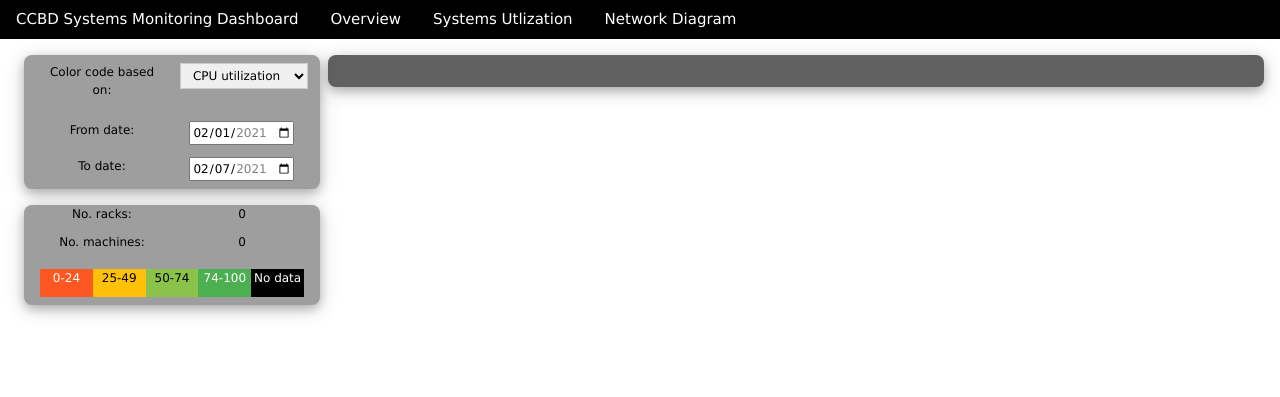
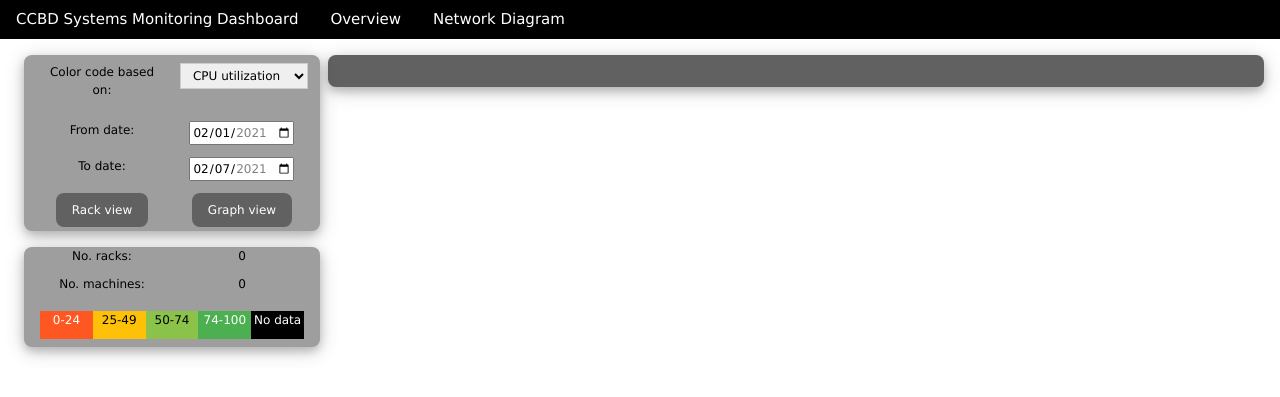
Before and after one commit to SofDevs-Do/R-LMON, a Flask app: page / in a window 1280 px wide. Shown: the top 397 px of the page. Run offline with Flask 2, Linux system fonts and the light colour scheme; data that the repository does not hold is empty; some libraries are stand-ins or nearby versions.

Commit message:
Revamp of overview page.        1) Added buttons to switch for graph, or rack view of servers.        2) The graph view now has a sorted section which can be sorted        	  either in an ascending or descending order.

```diff
--- a/web_app/static/js/rlmon_action.js
+++ b/web_app/static/js/rlmon_action.js
@@ -1,7 +1,7 @@
 navigation_selector_obj={
 
     backend_url: "http://127.0.0.1:8000",
-    prev_view : "overview-div",
+    prev_view : "machine-overview-data-div",
 
     setup_nav_buttons: function() {
 	var x;
@@ -40,20 +40,6 @@ navigation_selector_obj={
 	for (i = 0; i < x.length; i++) {
 	    x[i].style.display = "none";
 	}
-
-	// Reuse the display settings div and move it between the overview page and
-	// sys util page as when the user clicks on them.
-	display_settings_div = document.getElementById("display-settings-div");
-	if (e.target.corresponding_div.id == "sys-util-div" && navigation_selector_obj.prev_view == "overview-div") {
-	    document.getElementById("overview-div").removeChild(display_settings_div);
-	    document.getElementById("sys-util-div").insertBefore(display_settings_div, document.getElementById("sys-util-div").firstChild);
-	    navigation_selector_obj.prev_view = "sys-util-div";
-	}
-	else if (e.target.corresponding_div.id == "overview-div" && navigation_selector_obj.prev_view == "sys-util-div") {
-	    document.getElementById("sys-util-div").removeChild(display_settings_div);
-	    document.getElementById("overview-div").insertBefore(display_settings_div, document.getElementById("overview-div").firstChild);
-	    navigation_selector_obj.prev_view = "overview-div";
-	}
 	e.target.corresponding_div.style.display = "block";
     }
 }
@@ -67,13 +53,16 @@ overview_page_obj={
 		     {"name":"RAM usage", "idx":"RAM"}],
 
     top_fun: function(e) {
+	document.getElementById("rack-view-button").addEventListener("click", overview_page_obj.populate_rack_view);
+	document.getElementById("graph-view-button").addEventListener("click", overview_page_obj.populate_graph_view);
+
 	// Need to populate the racks.
 	from_date = document.getElementById("from-date-input").value;
 	to_date = document.getElementById("to-date-input").value;
 	color_coding_selector = document.getElementById("color-coding-selector").value;
 
 	xhr_object = new XMLHttpRequest();
-	xhr_object.onload = overview_page_obj.populate_rack_view_callback;
+	xhr_object.onload = overview_page_obj.get_machine_overview_data_callback;
 	xhr_object.open('GET', navigation_selector_obj.backend_url
 			+ '/api/v2/overview-page-data/'
 			+ color_coding_selector + '/'
@@ -91,18 +80,117 @@ overview_page_obj={
 	}
     },
 
-    populate_rack_view_callback: function() {
+    get_machine_overview_data_callback: function() {
 	if(this.readyState == 4 && this.status == 200)
 	{
 	    var res = this.responseText;
-	    var res_json = JSON.parse(res);
-	    overview_page_obj.populate_rack_view(res_json);
+	    var data_json = JSON.parse(res);
+	    overview_page_obj.data_json = data_json;
+	    flattened_data_json = [];
+
+	    for (let i in data_json) {
+		for (let j in data_json[i]['rack_list']) {
+		    for (let k in data_json[i]['rack_list'][j]['machine_list']) {
+			to_add = data_json[i]['rack_list'][j]['machine_list'][k];
+			flattened_data_json.push(to_add);
+		    }
+		}
+	    }
+
+	    overview_page_obj.flattened_data_json = flattened_data_json.sort(
+		function(a, b) {
+		    return a["value"] - b["value"];
+		});
+
+	    overview_page_obj.order_of_view = "low-top";
+	    overview_page_obj.refresh_vidualization();
 	}
     },
 
-    populate_rack_view: function(data_json) {
-	main_rack_div = document.getElementById("rack-disp");
+    refresh_vidualization: function() {
+	if (document.getElementById("machine-graph-disp").style.display != "none") {
+	    overview_page_obj.populate_graph_view(null);
+	}
+	else {
+	    overview_page_obj.populate_rack_view(null);
+	}
+    },
+
+    toggle_sorted_view: function(e) {
+	if (overview_page_obj.order_of_view != "low-top") {
+	    overview_page_obj.order_of_view = "low-top";
+	}
+	else {
+	    overview_page_obj.order_of_view = "high-top";
+	}
+	ul_object = document.getElementById("machine-graph-sorted-view-list-div");
+	overview_page_obj.populate_sorted_graph_view(ul_object);
+    },
+
+    populate_graph_view: function(e) {
+	document.getElementById("machine-rack-disp").style.display = "none";
+	main_graph_div = document.getElementById("machine-graph-disp");
+	main_graph_div.style.display = "block";
+	main_graph_div.innerHTML = "";
+	graph_view_div = document.createElement("div");
+	graph_view_div.id = "machine-graph-disp-inner-div";
+	ul_object = document.createElement("ul");
+	ul_object.id = "machine-graph-sorted-view-list-div";
+	ul_object.classList.add("w3-ul", "w3-center", "w3-tiny", "w3-col");
+	ul_object.style.width=(100/overview_page_obj.number_of_racks_in_row).toString()+"%";
+	graph_view_div.classList.add("w3-row-padding", "w3-container", "w3-padding-small");
+	main_graph_div.appendChild(graph_view_div);
+	overview_page_obj.populate_sorted_graph_view(ul_object);
+    },
+
+    populate_sorted_graph_view: function(ul_object) {
+	ul_object.innerHTML = "";
+	flattened_data_json = overview_page_obj.flattened_data_json.slice(0);
+	coloring_function = null;
+	sorted_text = "Sort descending";
+
+	// different coloring functions based on the data requested by the user.
+	if (document.getElementById("color-coding-selector").value == "CPU utilization" ||
+	    document.getElementById("color-coding-selector").value == "RAM utilization") {
+	    coloring_function = overview_page_obj.color_machines_based_on_cpu_ram_data;
+	}
+	else {
+	    coloring_function = overview_page_obj.color_machines_based_on_last_login_data;
+	}
+
+	if (overview_page_obj.order_of_view != "low-top") {
+	    flattened_data_json = flattened_data_json.reverse();
+	    sorted_text = "Sort ascending";
+	}
+
+	li_object = document.createElement("li");
+	li_object.classList.add("w3-medium", "w3-border-black", "w3-gray", "w3-hover-shadow");
+	li_object.style.cursor = "pointer";
+	li_object.innerHTML = sorted_text;
+	li_object.addEventListener("click", overview_page_obj.toggle_sorted_view);
+	ul_object.appendChild(li_object);
+
+	for (let i in flattened_data_json) {
+	    li_object = document.createElement("li");
+	    li_object.rlmon_id = flattened_data_json[i]["_id"];
+	    li_object.classList.add("w3-hover-shadow", "w3-border-black");
+	    li_object.style.cursor = "pointer";
+	    value = flattened_data_json[i]["value"];
+	    li_object.innerHTML = value;
+	    li_object.addEventListener("click", machine_details_obj.change_view);
+	    coloring_function(value, li_object);
+	    ul_object.appendChild(li_object);
+	}
+
+	graph_view_div.appendChild(ul_object);
+    },
+
+    populate_rack_view: function(e) {
+	document.getElementById("machine-graph-disp").style.display = "none";
+	main_rack_div = document.getElementById("machine-rack-disp");
+	main_rack_div.style.display = "block";
 	main_rack_div.innerHTML = "";
+	data_json = overview_page_obj.data_json;
 	var i, j, k;
 	var rack_group = null;
 	var no_data = false;
@@ -112,20 +200,20 @@ overview_page_obj={
 	// different coloring functions based on the data requested by the user.
 	if (document.getElementById("color-coding-selector").value == "CPU utilization" ||
 	    document.getElementById("color-coding-selector").value == "RAM utilization") {
-	    coloring_function = this.color_machines_based_on_cpu_ram_data;
+	    coloring_function = overview_page_obj.color_machines_based_on_cpu_ram_data;
 	}
 	else {
-	    coloring_function = this.color_machines_based_on_last_login_data;
+	    coloring_function = overview_page_obj.color_machines_based_on_last_login_data;
 	}
 
-	this.update_legend();
+	overview_page_obj.update_legend();
 
 	for (let i in data_json) {
 	    // for each room
 	    j_idx = 0;
 	    for (let j in data_json[i]['rack_list']) {
 		// for each rack.
-		if (j_idx%this.number_of_racks_in_row==0) {
+		if (j_idx%overview_page_obj.number_of_racks_in_row==0) {
 		    // make a new rack group.
 		    rack_group = document.createElement("div");
 		    rack_group.classList.add('5-racks', 'w3-row-padding');
@@ -134,7 +222,7 @@ overview_page_obj={
 		rack_object = document.createElement("div");
 		num_racks += 1;
 		rack_object.classList.add("w3-col", "w3-container", "w3-padding-small", "w3-border-black");
-		rack_object.style.width=(100/this.number_of_racks_in_row).toString()+"%";
+		rack_object.style.width=(100/overview_page_obj.number_of_racks_in_row).toString()+"%";
 		ul_object = document.createElement("ul");
 		ul_object.classList.add("w3-ul", "w3-center", "w3-tiny");
 
@@ -151,6 +239,7 @@ overview_page_obj={
 		    num_machines += 1;
 		    li_object.rlmon_id = data_json[i]['rack_list'][j]['machine_list'][k]["_id"];
 		    li_object.classList.add("w3-hover-shadow", "w3-border-black");
+		    li_object.style.cursor = "pointer";
 		    li_object.innerHTML = data_json[i]['rack_list'][j]['machine_list'][k]["_id"];
 
 		    value = data_json[i]['rack_list'][j]['machine_list'][k]["value"];
@@ -164,8 +253,8 @@ overview_page_obj={
 		    li_object.appendChild(meta_data_obj);
 
 		    if (!no_data) {
-			li_object.addEventListener("mouseover", this.show_meta_data_div_timer);
-			li_object.addEventListener("mouseout", this.hide_meta_data_div);
+			li_object.addEventListener("mouseover", overview_page_obj.show_meta_data_div_timer);
+			li_object.addEventListener("mouseout", overview_page_obj.hide_meta_data_div);
 		    }
 		    li_object.addEventListener("click", machine_details_obj.change_view);
 
@@ -175,7 +264,7 @@ overview_page_obj={
 
 		rack_group.appendChild(rack_object);
 
-		if (j_idx%this.number_of_racks_in_row==0) {
+		if (j_idx%overview_page_obj.number_of_racks_in_row==0) {
 		    main_rack_div.appendChild(rack_group);
 		}
 		j_idx = j_idx + 1;
--- a/web_app/templates/index.html
+++ b/web_app/templates/index.html
@@ -14,13 +14,12 @@
     <div id="top-menu">
       <div class="w3-bar w3-black">
 	<span class="w3-bar-item"> CCBD Systems Monitoring Dashboard</span>
-	<button id="overview-button" class="w3-bar-item w3-button rlmon-display-buttons">Overview</button>
-	<button id="sys-util-button" class="w3-bar-item w3-button rlmon-display-buttons">Systems Utlization</button>
+	<button id="machine-overview-data-button" class="w3-bar-item w3-button rlmon-display-buttons">Overview</button>
 	<button id="net-diag-button" class="w3-bar-item w3-button rlmon-display-buttons">Network Diagram</button>
       </div>
     </div>
 
-    <div id="overview-div" class="rlmon-display-div w3-container w3-row-padding">
+    <div id="machine-overview-data-div" class="rlmon-display-div w3-container w3-row-padding">
 
 	<div id="display-settings-div" class="w3-section s3 w3-col w3-small w3-row-padding w3-center" style="position:sticky;top:1%">
 
@@ -56,6 +55,20 @@
 		<input type="date" id="to-date-input" name="to-date" value="2021-01-01">
 	      </div>
 	    </div>
+
+	    <div class="w3-row-padding">
+	      <div class="w3-half w3-center w3-padding-small">
+		<button id="rack-view-button" class="w3-dark-grey w3-bar-item w3-button w3-round-large">
+		  Rack view
+		</button>
+	      </div>
+	      <div class="w3-half w3-center w3-padding-small">
+		<button id="graph-view-button" class="w3-dark-grey w3-bar-item w3-button w3-round-large">
+		  Graph view
+		</button>
+	      </div>
+	    </div>
+
 	  </div>
 
 	  <div class="w3-gray w3-section w3-card-4 w3-round-large">
@@ -101,15 +114,15 @@
 
       <div class="w3-row w3-col s9 w3-dark-grey w3-section w3-card-4 w3-round-large">
 
-	<div id="rack-disp" class="w3-section w3-row-padding w3-small w3-center">
+	<div id="machine-rack-disp" class="w3-section w3-row-padding w3-small w3-center">
 	  <!-- The rack display -->
 	</div>
 
+	<div id="machine-graph-disp" class="w3-section w3-row-padding w3-small w3-center" style="display:none">
+	  <!-- The graph display -->
+	</div>
+
       </div>
-    </div>
-
-    <div id="sys-util-div" class="rlmon-display-div w3-container w3-row-padding" style="display:none">
-      <!-- The system util page-->
     </div>
 
     <div id="net-diag-div" class="rlmon-display-div" style="display:none">
```
